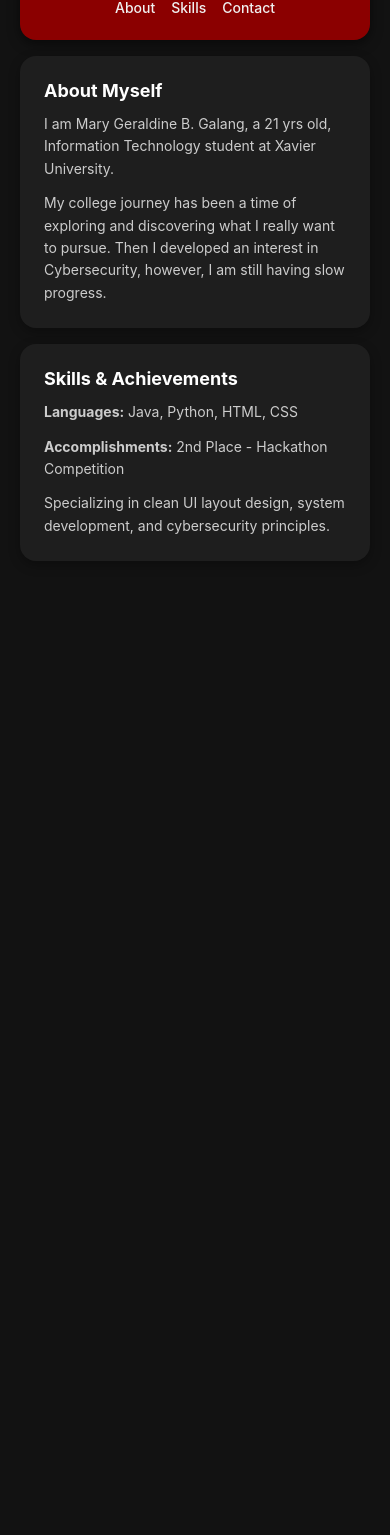
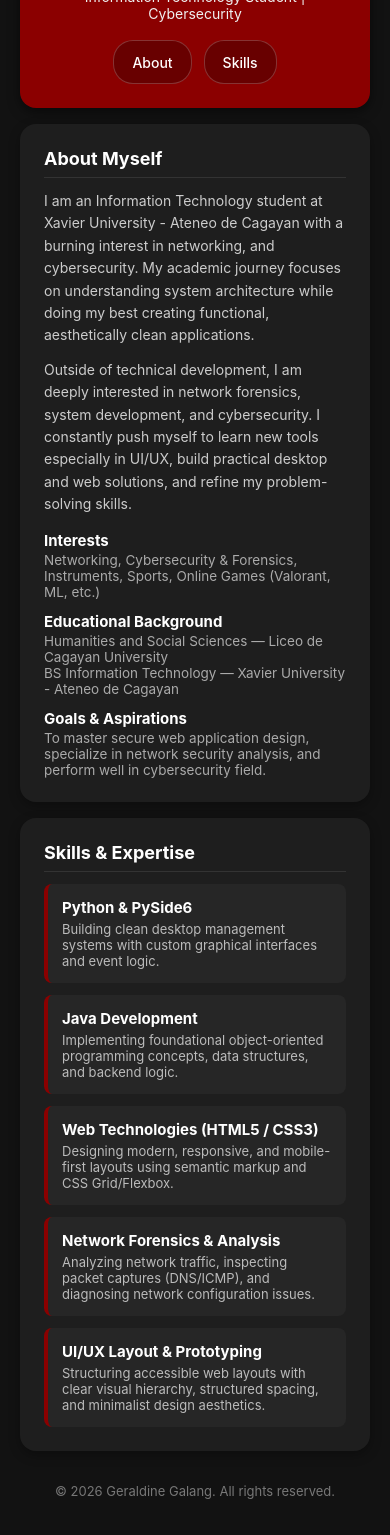
Before and after one commit to Galang-GeraldineGalang/Galang_StudentProfile, a website: page www/index.html in a window 390 px wide. Shown: the part 212-1747 px from the top of the page. Before the commit the page ends 844 px from the top, so only its background shows below. Drawn offline with Linux system fonts and the light colour scheme.

Commit message:
Refactor Student Profile for Module 4 responsive design and update documentation

```diff
--- a/www/css/style.css
+++ b/www/css/style.css
@@ -1,8 +1,13 @@
+
 * {
     box-sizing: border-box;
     margin: 0;
     padding: 0;
     font-family: -apple-system, BlinkMacSystemFont, "Segoe UI", Roboto, sans-serif;
+}
+
+html {
+    scroll-behavior: smooth; /* Native CSS smooth scrolling */
 }
 
 body {
@@ -15,16 +20,22 @@ body {
     min-height: 100vh;
 }
 
-/* Force vertical column layout */
+a:focus-visible {
+    outline: 2px solid #ffffff;
+    outline-offset: 4px;
+}
+
+
 .profile-container {
     width: 100%;
-    max-width: 380px;
+    max-width: 480px; /* Expanded slightly from 380px for better mobile readability */
     display: flex;
-    flex-direction: column; /* This prevents elements from going side-by-side */
+    flex-direction: column;
     gap: 16px;
+    margin: 0 auto;
 }
 
-/* Header Card (Red Background) */
+
 .profile-header {
     background-color: #8b0000;
     border-radius: 16px;
@@ -35,8 +46,8 @@ body {
 }
 
 .profile-avatar {
-    width: 90px;
-    height: 90px;
+    width: 110px;
+    height: 110px;
     border-radius: 50%;
     object-fit: cover;
     display: block;
@@ -46,7 +57,7 @@ body {
 }
 
 .profile-header h1 {
-    font-size: 20px;
+    font-size: 22px;
     margin-bottom: 4px;
     font-weight: bold;
     color: #ffffff;
@@ -55,19 +66,45 @@ body {
 .subtitle {
     font-size: 14px;
     color: #f0f0f0;
-    margin-bottom: 16px;
+    margin-bottom: 18px;
 }
 
-.nav-links {
+.nav-menu {
     display: flex;
     justify-content: center;
-    gap: 16px;
-    font-size: 14px;
-    color: #f0f0f0;
-    font-weight: 500;
+    gap: 12px;
 }
 
-/* Info Cards (Black Background) */
+.nav-link {
+    color: #ffffff;
+    text-decoration: none;
+    background-color: rgba(0, 0, 0, 0.25);
+    padding: 8px 18px;
+    border-radius: 20px;
+    font-size: 14px;
+    font-weight: 500;
+    transition: background-color 0.2s ease, transform 0.2s ease;
+    border: 1px solid rgba(255, 255, 255, 0.2);
+    min-height: 44px; /* Minimum mobile touch target height */
+    display: inline-flex;
+    align-items: center;
+}
+
+.nav-link:hover,
+.nav-link:active {
+    background-color: #ffffff;
+    color: #8b0000;
+    transform: translateY(-2px);
+}
+
+
+
+.main-content {
+    display: flex;
+    flex-direction: column;
+    gap: 16px;
+}
+
 .info-card {
     background-color: #1e1e1e;
     border-radius: 16px;
@@ -80,6 +117,8 @@ body {
     font-size: 18px;
     margin-bottom: 12px;
     font-weight: bold;
+    border-bottom: 1px solid #333333;
+    padding-bottom: 8px;
 }
 
 .info-text p {
@@ -92,3 +131,101 @@ body {
 .info-text p:last-child {
     margin-bottom: 0;
 }
+
+.about-details {
+    margin-top: 16px;
+    display: flex;
+    flex-direction: column;
+    gap: 12px;
+}
+
+.detail-group h3 {
+    font-size: 15px;
+    color: #ffffff;
+    margin-bottom: 2px;
+}
+
+.detail-group p {
+    font-size: 13.5px;
+    color: #aaaaaa;
+}
+
+
+.skills-grid {
+    display: grid;
+    grid-template-columns: 1fr;
+    gap: 12px;
+}
+
+.skill-item {
+    background-color: #262626;
+    padding: 14px;
+    border-radius: 8px;
+    border-left: 4px solid #8b0000;
+}
+
+.skill-item h3 {
+    font-size: 15px;
+    color: #ffffff;
+    margin-bottom: 4px;
+}
+
+.skill-item p {
+    font-size: 13px;
+    color: #bbbbbb;
+}
+
+/* Footer */
+.profile-footer {
+    text-align: center;
+    padding: 16px 0;
+    color: #777777;
+    font-size: 13px;
+}
+
+
+@media (min-width: 600px) {
+    body {
+        padding: 40px 20px;
+    }
+
+    .profile-container {
+        max-width: 680px; /* Allow wider container on tablets */
+        gap: 20px;
+    }
+
+    .profile-header {
+        padding: 32px;
+    }
+
+    .profile-avatar {
+        width: 130px;
+        height: 130px;
+    }
+
+    .profile-header h1 {
+        font-size: 26px;
+    }
+
+    .skills-grid {
+        grid-template-columns: repeat(2, 1fr);
+    }
+}
+
+
+@media (min-width: 900px) {
+    .profile-container {
+        max-width: 880px;
+        gap: 24px;
+    }
+
+    .info-card {
+        padding: 32px;
+    }
+
+    .about-details {
+        display: grid;
+        grid-template-columns: repeat(3, 1fr);
+        gap: 16px;
+    }
+}
--- a/www/index.html
+++ b/www/index.html
@@ -3,40 +3,91 @@
 <head>
     <meta charset="UTF-8">
     <meta name="viewport" content="width=device-width, initial-scale=1.0">
-    <title>Student Profile</title>
+    <title>Geraldine Galang - Student Profile</title>
     <link rel="stylesheet" href="css/style.css">
 </head>
 <body>
+
     <div class="profile-container">
-        <!-- Header Card (Red) -->
-        <div class="profile-header">
-            <img src="img/pfp.jpg" alt="M.G. Galang" class="profile-avatar">
-            <h1>Mary Geraldine B. Galang</h1>
-            <p class="subtitle">Personal Profile</p>
-            <div class="nav-links">
-                <span>About</span>
-                <span>Skills</span>
-                <span>Contact</span>
-            </div>
-        </div>
+        <header class="profile-header">
+            <img src="img/pfp.jpg" alt="Profile picture of Geraldine yeahyeah" class="profile-avatar">
+            <h1>Geraldine Galang</h1>
+            <p class="subtitle">Information Technology Student | Cybersecurity</p>
 
-        <!-- Content Cards (Black) -->
-        <div class="info-card">
-            <h2>About Myself</h2>
-            <div class="info-text">
-                <p>I am Mary Geraldine B. Galang, a 21 yrs old, Information Technology student at Xavier University.</p>
-                <p>My college journey has been a time of exploring and discovering what I really want to pursue. Then I developed an interest in Cybersecurity, however, I am still having slow progress.</p>
-            </div>
-        </div>
+            <nav class="nav-menu" aria-label="Main Navigation">
+                <a href="#about" class="nav-link">About</a>
+                <a href="#skills" class="nav-link">Skills</a>
+            </nav>
+        </header>
 
-        <div class="info-card">
-    <h2>Skills & Achievements</h2>
-    <div class="info-text">
-        <p><strong>Languages:</strong> Java, Python, HTML, CSS</p>
-        <p><strong>Accomplishments:</strong> 2nd Place - Hackathon Competition</p>
-        <p>Specializing in clean UI layout design, system development, and cybersecurity principles.</p>
+        <main class="main-content">
+
+            <section id="about" class="info-card">
+                <h2>About Myself</h2>
+                <div class="info-text">
+                    <p>I am an Information Technology student at Xavier University - Ateneo de Cagayan with a burning interest in networking, and cybersecurity. My academic journey focuses on understanding system architecture while doing my best creating functional, aesthetically clean applications.</p>
+
+                    <p>Outside of technical development, I am deeply interested in network forensics, system development, and cybersecurity. I constantly push myself to learn new tools especially in UI/UX, build practical desktop and web solutions, and refine my problem-solving skills.</p>
+                </div>
+
+                <div class="about-details">
+                    <div class="detail-group">
+                        <h3>Interests</h3>
+                        <p>Networking, Cybersecurity & Forensics, Instruments, Sports, Online Games (Valorant, ML, etc.)</p>
+                    </div>
+
+                    <div class="detail-group">
+                        <h3>Educational Background</h3>
+                        <p>Humanities and Social Sciences — Liceo de Cagayan University</p>
+                        <p>BS Information Technology — Xavier University - Ateneo de Cagayan</p>
+
+                    </div>
+
+                    <div class="detail-group">
+                        <h3>Goals & Aspirations</h3>
+                        <p>To master secure web application design, specialize in network security analysis, and perform well in cybersecurity field.</p>
+                    </div>
+                </div>
+            </section>
+
+            <!-- Skills Section -->
+            <section id="skills" class="info-card">
+                <h2>Skills & Expertise</h2>
+                <div class="skills-grid">
+                    <div class="skill-item">
+                        <h3>Python & PySide6</h3>
+                        <p>Building clean desktop management systems with custom graphical interfaces and event logic.</p>
+                    </div>
+
+                    <div class="skill-item">
+                        <h3>Java Development</h3>
+                        <p>Implementing foundational object-oriented programming concepts, data structures, and backend logic.</p>
+                    </div>
+
+                    <div class="skill-item">
+                        <h3>Web Technologies (HTML5 / CSS3)</h3>
+                        <p>Designing modern, responsive, and mobile-first layouts using semantic markup and CSS Grid/Flexbox.</p>
+                    </div>
+
+                    <div class="skill-item">
+                        <h3>Network Forensics & Analysis</h3>
+                        <p>Analyzing network traffic, inspecting packet captures (DNS/ICMP), and diagnosing network configuration issues.</p>
+                    </div>
+
+                    <div class="skill-item">
+                        <h3>UI/UX Layout & Prototyping</h3>
+                        <p>Structuring accessible web layouts with clear visual hierarchy, structured spacing, and minimalist design aesthetics.</p>
+                    </div>
+                </div>
+            </section>
+
+        </main>
+
+        <!-- Footer Section -->
+        <footer class="profile-footer">
+            <p>&copy; 2026 Geraldine Galang. All rights reserved.</p>
+        </footer>
     </div>
-</div>
-    </div>
+
 </body>
 </html>
```
Also changed, not shown: screenshots/desktop.png (added), screenshots/mobile.png (added), screenshots/tablet.png (added).
